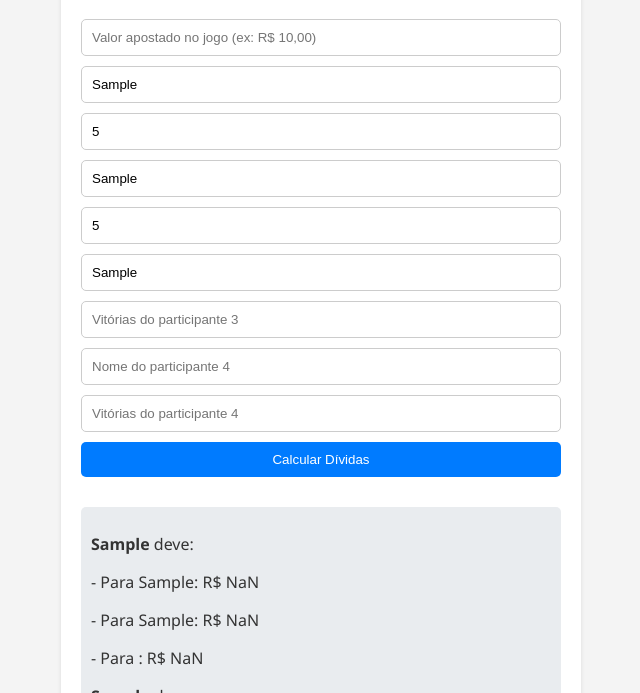
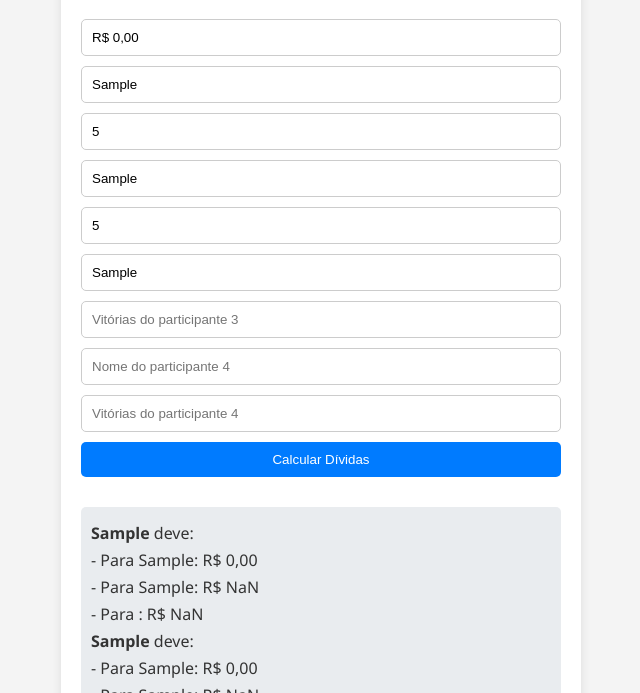
Before and after one commit to rjcecim/domino, a plain HTML site: page index.html in a window 1280 px wide. Both pictures are taken after typing "Sample", "Sample", "5", "Sample", "5", "Sample" into the empty fields and a click on the button "Calcular Dívidas". Shown: the part 107-800 px from the top of the page, without its empty margins (319-959 px from the left). Drawn offline with Linux system fonts and the light colour scheme.

Commit message:
Update index.html

```diff
--- a/index.html
+++ b/index.html
@@ -18,7 +18,7 @@
             background-color: #fff;
             padding: 20px;
             border-radius: 10px;
-            box-shadow: 0 2px 4px rgba(0, 0, 0, 0.1);
+            box-shadow: 0 2px 10px rgba(0, 0, 0, 0.1);
         }
         h1 {
             text-align: center;
@@ -32,11 +32,16 @@
             border: 1px solid #ccc;
             box-sizing: border-box;
         }
+        input:focus {
+            border-color: #007bff;
+            outline: none;
+        }
         button {
             background-color: #007bff;
             color: white;
             border: none;
             cursor: pointer;
+            transition: background-color 0.3s;
         }
         button:hover {
             background-color: #0056b3;
@@ -47,12 +52,15 @@
             border-radius: 5px;
             margin-top: 20px;
         }
+        .result p {
+            margin: 5px 0;
+        }
     </style>
 </head>
 <body>
     <div class="container">
         <h1>Dívidas do Jogo de Dominó</h1>
-        <input type="text" id="valorAposta" placeholder="Valor apostado no jogo (ex: R$ 10,00)" onblur="formatarMoeda(this)">
+        <input type="text" id="valorAposta" placeholder="Valor apostado no jogo (ex: R$ 10,00)" oninput="formatarMoeda(this)">
         <input type="text" id="nome1" placeholder="Nome do participante 1">
         <input type="number" id="vitorias1" placeholder="Vitórias do participante 1">
         <input type="text" id="nome2" placeholder="Nome do participante 2">
@@ -67,13 +75,14 @@
 
     <script>
         function formatarMoeda(elemento) {
-            let valor = parseFloat(elemento.value.replace(/[^0-9,]/g, '').replace(',', '.'));
-            elemento.value = isNaN(valor) ? '' : valor.toLocaleString('pt-BR', { style: 'currency', currency: 'BRL' });
+            let valor = elemento.value.replace(/\D/g, '').padStart(3, '0');
+            valor = valor.replace(/(\d+)(\d{2})$/, "$1,$2");
+            elemento.value = `R$ ${valor}`;
         }
 
         function calcularDividas() {
-            const valorApostaStr = document.getElementById('valorAposta').value.replace(/[^0-9,]/g, '').replace(',', '.');
-            const valorAposta = parseFloat(valorApostaStr);
+            const valorApostaStr = document.getElementById('valorAposta').value.replace(/\D/g, '');
+            const valorAposta = parseFloat(valorApostaStr) / 100;
             const participantes = [];
             for (let i = 1; i <= 4; i++) {
                 participantes.push({
```
